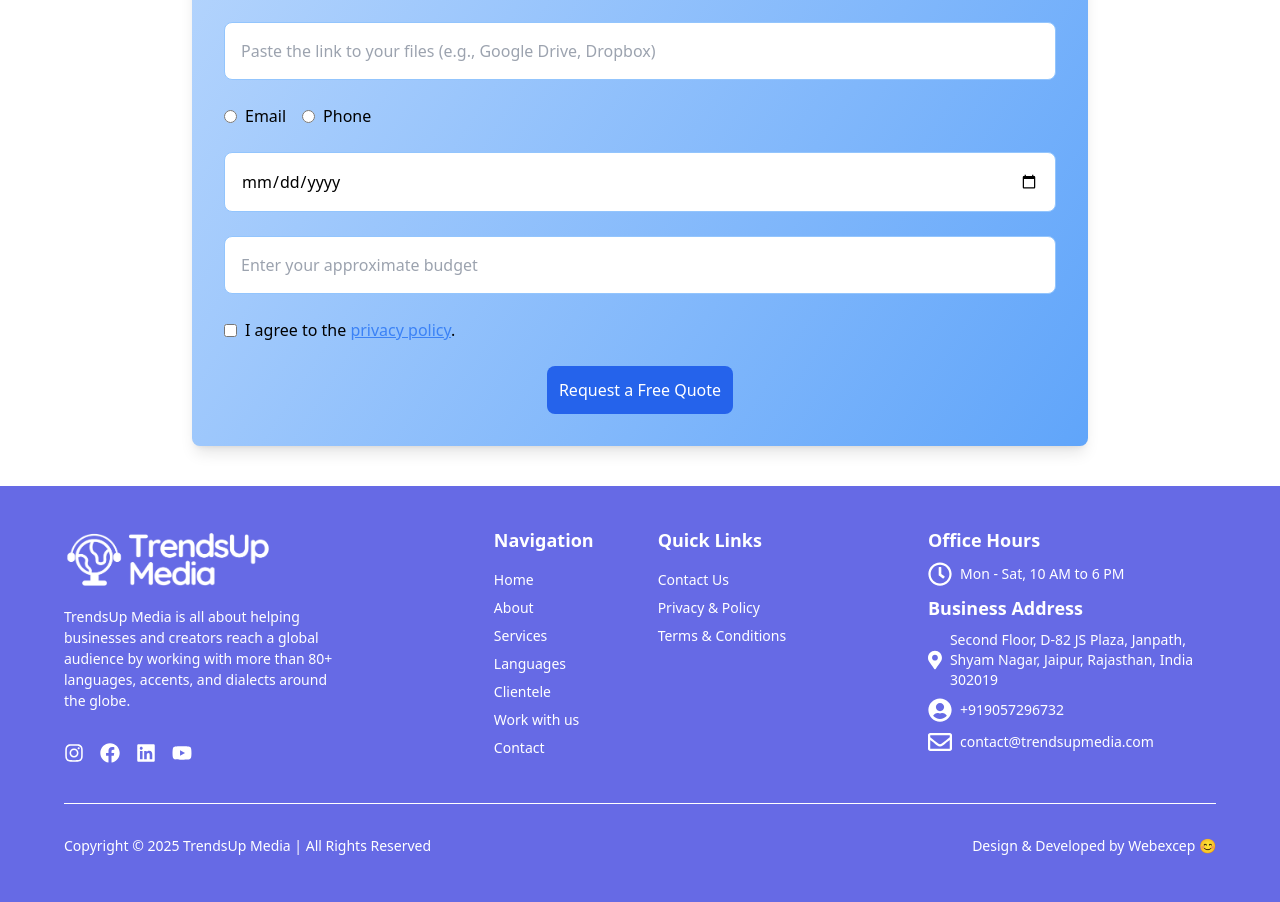
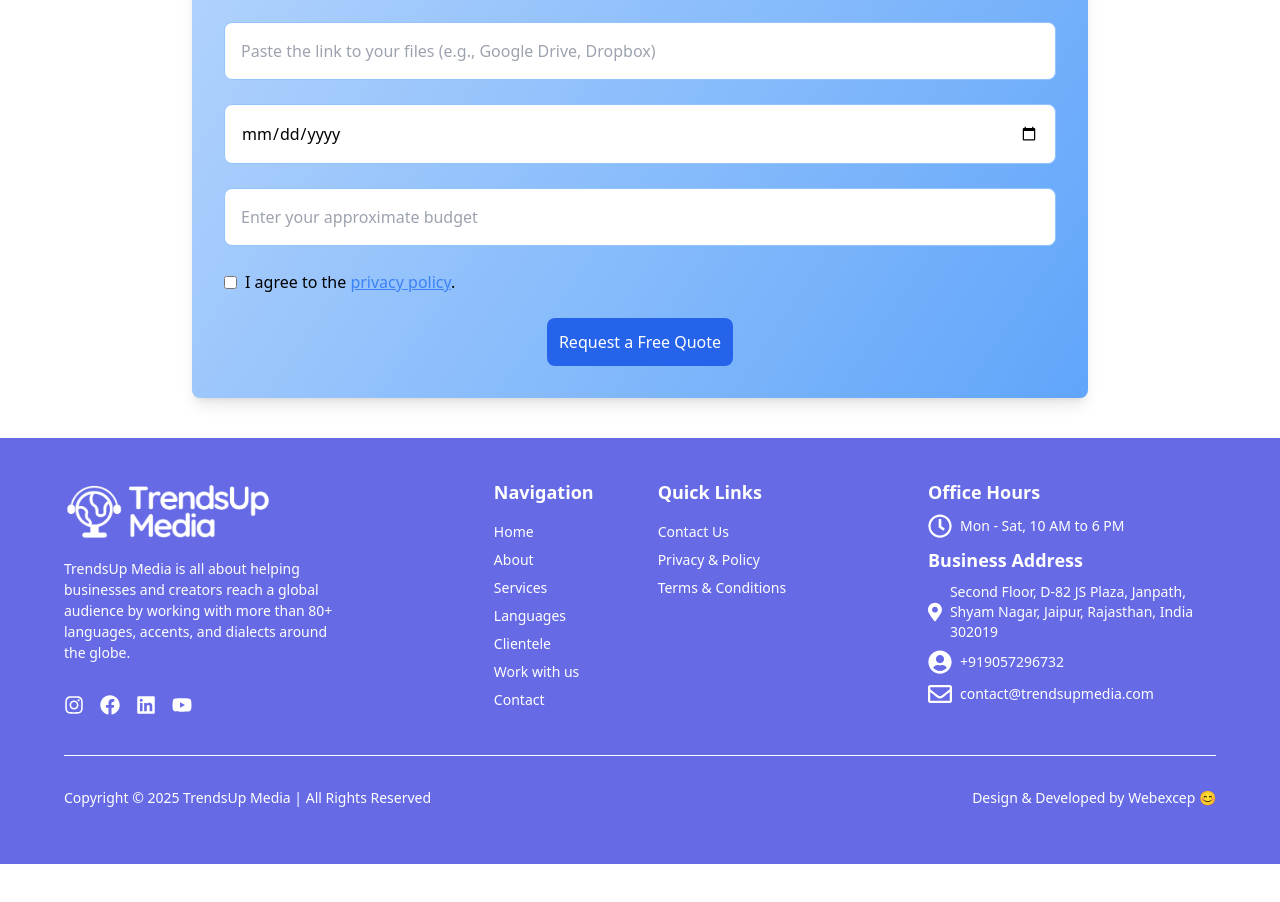
Before and after one commit to Fardeennnnnnnnnnkhan/TrendsUp, a React (Vite) app: page /contact in a window 1280 px wide. Shown: the part 1878-2780 px from the top of the page. After the commit the page ends 2742 px from the top, so only its background shows below. Built offline with nearby package versions, Linux system fonts and the light colour scheme.

Commit message:
Last Change

```diff
--- a/src/components/LetTalkForm.jsx
+++ b/src/components/LetTalkForm.jsx
@@ -160,7 +160,7 @@ const ContactUsForm = () => {
           />
 
           {/* Preferred Contact Method */}
-          <div className="flex items-center gap-4">
+          {/* <div className="flex items-center gap-4">
             <label className="flex items-center">
               <input
                 type="radio"
@@ -183,7 +183,7 @@ const ContactUsForm = () => {
               />
               Phone
             </label>
-          </div>
+          </div> */}
 
           {/* Deadline/Delivery Date */}
           <input
--- a/src/pages/Home/Home.jsx
+++ b/src/pages/Home/Home.jsx
@@ -21,7 +21,7 @@ import MiddleBar from "./MiddleBar.jsx";
 import Stats from "../services/StatsBox.jsx";
 import ClientsSection from "./ClientsSection.jsx";
 import BlogSection from "./BlogSection.jsx";
-import { Link } from "react-router-dom";
+import { Link, NavLink } from "react-router-dom";
 import FormSection from "./FormSection.jsx";
 import { GoCheckCircleFill } from "react-icons/go";
 
@@ -166,7 +166,7 @@ const Home = () => {
           <div className="flex items-center gap-[20px] z-10">
             <button className="h-[45px] md:h-[50px] w-[150px] md:w-[170px] bg-[#4CA4FF] rounded-[5px] flex justify-center items-center transition-all hover:bg-[#666AE5]">
               <p className="text-[16px] md:text-[20px] capitalize text-[#FFFFFF] font-semibold">
-                <a href="https://calendly.com/trendsupmedia/strategy_session">Get Free Quote</a>
+                <NavLink to="/contact">Get Free Quote</NavLink>
               </p>
             </button>
 
```
